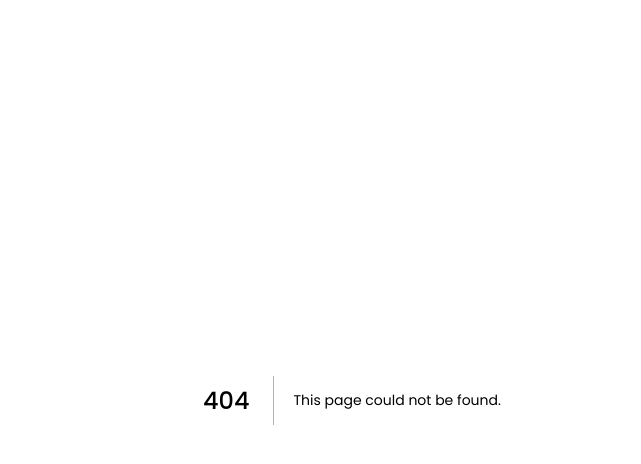
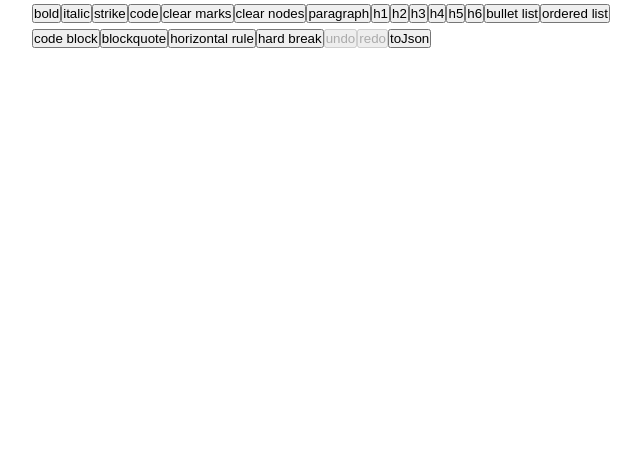
Before and after one commit to EmilienRozier/portfolio_NextJs, a Next.js app: page /admin/editor in a window 1280 px wide. Before the commit this address had no page. Shown: the top 464 px of the page, without its empty margins (288-929 px from the left). Built offline with nearby package versions, Linux system fonts and the light colour scheme; a web font is replaced by a local one.

Commit message:
add editor

```diff
--- a/package.json
+++ b/package.json
@@ -9,7 +9,10 @@
     "lint": "next lint"
   },
   "dependencies": {
-    "@editorjs/editorjs": "^2.29.0",
+    "@tiptap/extension-text-style": "^2.2.3",
+    "@tiptap/pm": "^2.2.3",
+    "@tiptap/react": "^2.2.3",
+    "@tiptap/starter-kit": "^2.2.3",
     "framer-motion": "^11.0.5",
     "mongodb": "6.3",
     "mongoose": "^8.1.2",
--- /dev/null
+++ b/src/app/admin/editor/page.js
@@ -0,0 +1,9 @@
+import TipTapMenu from "@/components/editor/TipTapMenu";
+
+export default function editorPage() {
+    return (
+        <div style={{width: "50%", margin: "0 auto"}}>
+            <TipTapMenu/>
+        </div>
+    )
+}
--- /dev/null
+++ b/src/components/editor/TipTapMenu.jsx
@@ -0,0 +1,200 @@
+"use client"
+
+import ListItem from '@tiptap/extension-list-item'
+import TextStyle from '@tiptap/extension-text-style'
+import { EditorProvider, useCurrentEditor } from '@tiptap/react'
+import StarterKit from '@tiptap/starter-kit'
+import React from 'react'
+
+const MenuBar = () => {
+    const { editor } = useCurrentEditor()
+
+    if (!editor) {
+        return null
+    }
+
+    return (
+        <>
+            <button
+                onClick={() => editor.chain().focus().toggleBold().run()}
+                disabled={
+                    !editor.can()
+                        .chain()
+                        .focus()
+                        .toggleBold()
+                        .run()
+                }
+                className={editor.isActive('bold') ? 'is-active' : ''}
+            >
+                bold
+            </button>
+            <button
+                onClick={() => editor.chain().focus().toggleItalic().run()}
+                disabled={
+                    !editor.can()
+                        .chain()
+                        .focus()
+                        .toggleItalic()
+                        .run()
+                }
+                className={editor.isActive('italic') ? 'is-active' : ''}
+            >
+                italic
+            </button>
+            <button
+                onClick={() => editor.chain().focus().toggleStrike().run()}
+                disabled={
+                    !editor.can()
+                        .chain()
+                        .focus()
+                        .toggleStrike()
+                        .run()
+                }
+                className={editor.isActive('strike') ? 'is-active' : ''}
+            >
+                strike
+            </button>
+            <button
+                onClick={() => editor.chain().focus().toggleCode().run()}
+                disabled={
+                    !editor.can()
+                        .chain()
+                        .focus()
+                        .toggleCode()
+                        .run()
+                }
+                className={editor.isActive('code') ? 'is-active' : ''}
+            >
+                code
+            </button>
+            <button onClick={() => editor.chain().focus().unsetAllMarks().run()}>
+                clear marks
+            </button>
+            <button onClick={() => editor.chain().focus().clearNodes().run()}>
+                clear nodes
+            </button>
+            <button
+                onClick={() => editor.chain().focus().setParagraph().run()}
+                className={editor.isActive('paragraph') ? 'is-active' : ''}
+            >
+                paragraph
+            </button>
+            <button
+                onClick={() => editor.chain().focus().toggleHeading({ level: 1 }).run()}
+                className={editor.isActive('heading', { level: 1 }) ? 'is-active' : ''}
+            >
+                h1
+            </button>
+            <button
+                onClick={() => editor.chain().focus().toggleHeading({ level: 2 }).run()}
+                className={editor.isActive('heading', { level: 2 }) ? 'is-active' : ''}
+            >
+                h2
+            </button>
+            <button
+                onClick={() => editor.chain().focus().toggleHeading({ level: 3 }).run()}
+                className={editor.isActive('heading', { level: 3 }) ? 'is-active' : ''}
+            >
+                h3
+            </button>
+            <button
+                onClick={() => editor.chain().focus().toggleHeading({ level: 4 }).run()}
+                className={editor.isActive('heading', { level: 4 }) ? 'is-active' : ''}
+            >
+                h4
+            </button>
+            <button
+                onClick={() => editor.chain().focus().toggleHeading({ level: 5 }).run()}
+                className={editor.isActive('heading', { level: 5 }) ? 'is-active' : ''}
+            >
+                h5
+            </button>
+            <button
+                onClick={() => editor.chain().focus().toggleHeading({ level: 6 }).run()}
+                className={editor.isActive('heading', { level: 6 }) ? 'is-active' : ''}
+            >
+                h6
+            </button>
+            <button
+                onClick={() => editor.chain().focus().toggleBulletList().run()}
+                className={editor.isActive('bulletList') ? 'is-active' : ''}
+            >
+                bullet list
+            </button>
+            <button
+                onClick={() => editor.chain().focus().toggleOrderedList().run()}
+                className={editor.isActive('orderedList') ? 'is-active' : ''}
+            >
+                ordered list
+            </button>
+            <button
+                onClick={() => editor.chain().focus().toggleCodeBlock().run()}
+                className={editor.isActive('codeBlock') ? 'is-active' : ''}
+            >
+                code block
+            </button>
+            <button
+                onClick={() => editor.chain().focus().toggleBlockquote().run()}
+                className={editor.isActive('blockquote') ? 'is-active' : ''}
+            >
+                blockquote
+            </button>
+            <button onClick={() => editor.chain().focus().setHorizontalRule().run()}>
+                horizontal rule
+            </button>
+            <button onClick={() => editor.chain().focus().setHardBreak().run()}>
+                hard break
+            </button>
+            <button
+                onClick={() => editor.chain().focus().undo().run()}
+                disabled={
+                    !editor.can()
+                        .chain()
+                        .focus()
+                        .undo()
+                        .run()
+                }
+            >
+                undo
+            </button>
+            <button
+                onClick={() => editor.chain().focus().redo().run()}
+                disabled={
+                    !editor.can()
+                        .chain()
+                        .focus()
+                        .redo()
+                        .run()
+                }
+            >
+                redo
+            </button>
+            <button onClick={() => console.log(editor.getJSON())}>
+                toJson
+            </button>
+        </>
+    )
+}
+
+const extensions = [
+    TextStyle.configure({ types: [ListItem.name] }),
+    StarterKit.configure({
+        bulletList: {
+            keepMarks: true,
+            keepAttributes: false, // TODO : Making this as `false` becase marks are not preserved when I try to preserve attrs, awaiting a bit of help
+        },
+        orderedList: {
+            keepMarks: true,
+            keepAttributes: false, // TODO : Making this as `false` becase marks are not preserved when I try to preserve attrs, awaiting a bit of help
+        },
+    }),
+]
+
+export default () => {
+
+    return (
+        <>
+            <EditorProvider slotBefore={<MenuBar />} extensions={extensions}></EditorProvider>
+        </>
+    )
+}
```
Also changed, not shown: src/app/admin/work/page.js (renamed from src/app/admin/page.js), 1 other file (tests, documents, lock files or other folders).
